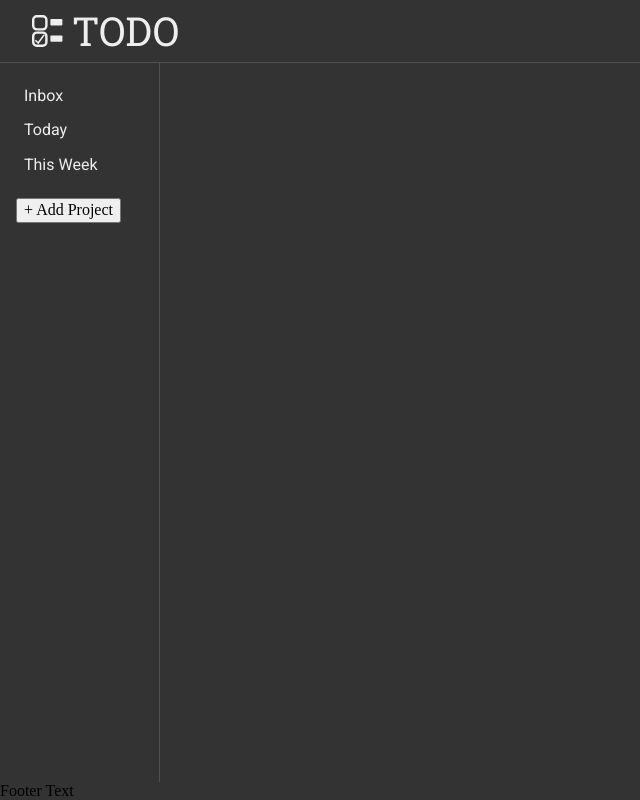
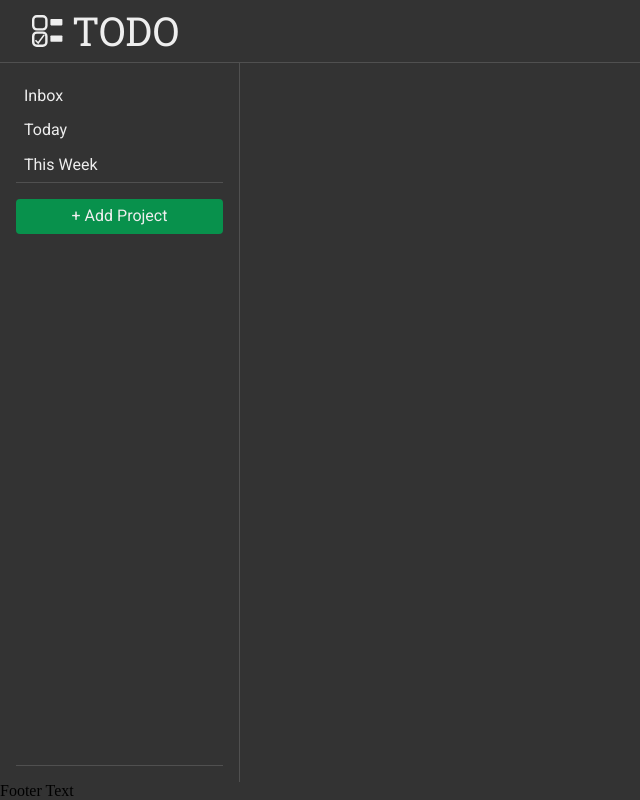
Before and after one commit to Christian-Tarello/ToDoApp, a website built with webpack: page src/index.html in a window 1280 px wide. Shown: the whole page, without its empty margins (0-640 px from the left). Built offline with nearby package versions, Linux system fonts and the light colour scheme; what pubsub-js would draw is missing.

Commit message:
Style project collection

```diff
--- a/src/style.css
+++ b/src/style.css
@@ -37,16 +37,32 @@ header {
 
 main {
     display: grid;
-    grid-template-columns: 20ch 1fr;
+    grid-template-columns: 30ch 1fr;
+}
+
+.sidebar,
+.content {
+    font-family: 'Roboto', sans-serif;
+    position: relative;
+}
+
+.sidebar > *,
+.content > *{
+    position: absolute;
+    top: 0;
+    right: 0;
+    bottom: 0;
+    left: 0;
+    overflow-y: clip;
 }
 
 .collectionButton {
     position: relative;
     color: #eee;
     border-radius: 0.25rem;
+    font-family: inherit;
     display: grid;
     grid-template-columns: 1fr auto;
-    font-family: 'Roboto', sans-serif;
     transition: color 0.2s ease-in;
     overflow: hidden;
 }
@@ -112,7 +128,25 @@ main {
     height: 100%;
     padding: 1rem;
     border-right: 1px #505050 solid;
-    display: flex;
-    flex-direction: column;
+    display: grid;
+    grid-template-rows: auto 1fr;
     gap: 1rem;
+
 }
+
+.projectCollection {
+    border-bottom: 1px #505050 solid;
+    overflow-y: auto;
+}
+
+.projectCollection-addButton {
+    border-radius: 0.25rem;
+    background-color: rgb(8, 145, 76);
+    padding: 0.5rem;
+    border: 0px transparent;
+    font-family: inherit;
+    color: #eee;
+    text-align: center;
+    display: block;
+    inline-size: 100%;
+}
```
